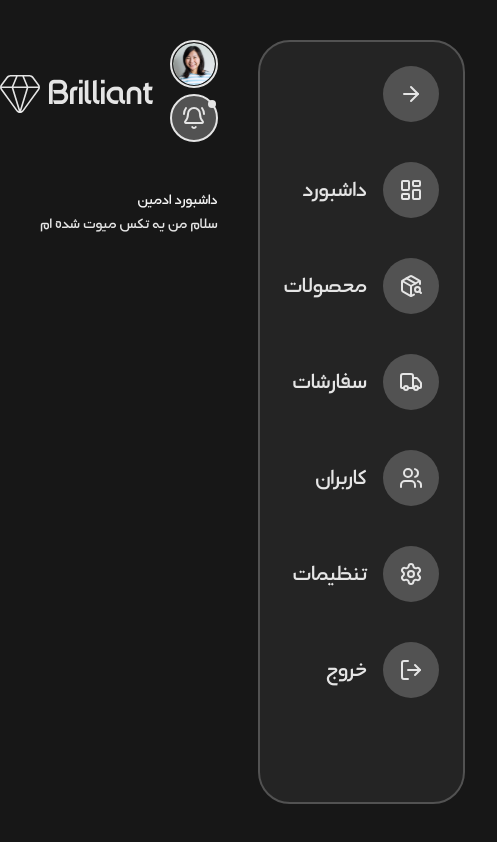
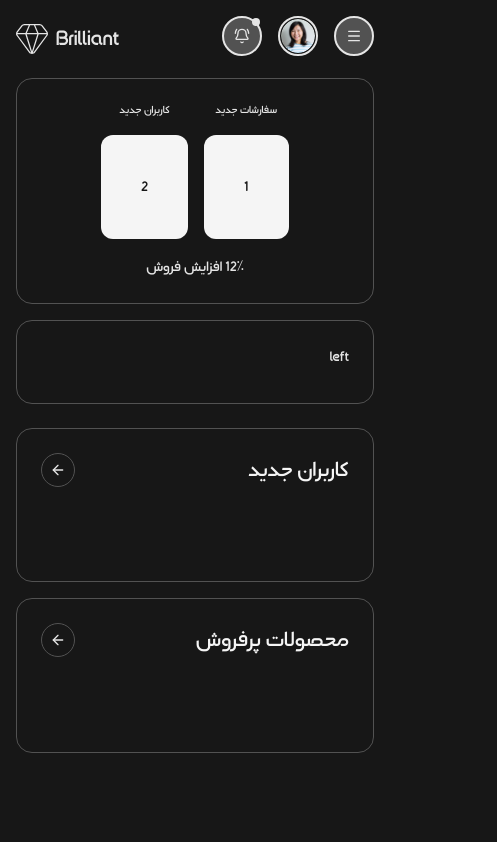
Before and after one commit to Rizza-dev/dashboard, a Next.js app: page / in a window 390 px wide. Shown: the whole page, 497 px wide, since content can reach past the window. Built offline with nearby package versions, Linux system fonts and the light colour scheme.

Commit message:
responsive navbar

```diff
--- a/package.json
+++ b/package.json
@@ -13,7 +13,8 @@
     "next": "15.5.3",
     "react": "19.1.0",
     "react-dom": "19.1.0",
-    "react-hot-toast": "^2.6.0"
+    "react-hot-toast": "^2.6.0",
+    "zustand": "^5.0.8"
   },
   "devDependencies": {
     "@eslint/eslintrc": "^3",
--- a/src/app/layout.js
+++ b/src/app/layout.js
@@ -4,8 +4,8 @@ import SideBar from "@/components/SideBar";
 import Navbar from "@/components/Navbar";
 
 export const metadata = {
-  title: "شرکت پخش لوازم آشپزخانه برلیان",
-  description: "تولید و پخش دمکنی ،آبگیرظروف ،سرویس عروس، پیش بند و...",
+  title: "داشبورد ادمین",
+  description: "داشبورد ادمین پخش لوازم آشپزخانه برلیان",
   icons: "./logo.svg",
 };
 
@@ -13,15 +13,13 @@ export default function RootLayout({ children }) {
   return (
     <html lang="FA-IR" dir="rtl">
       <body className={`${artin.className} `}>
-        <div className="w-full h-full flex gap-10 py-10 px-8">
+        <div className="w-full h-full flex md:gap-4  py-4  px-4">
           <div className="w-fit h-[calc(100vh-80px)]">
             <SideBar />
           </div>
           <div className="w-full h-[calc(100vh-80px)]  ">
             <Navbar />
-            <div className="mt-10">
-              {children}
-            </div>
+            <div className="lg:mt-6 mt-4">{children}</div>
           </div>
         </div>
       </body>
--- a/src/app/page.js
+++ b/src/app/page.js
@@ -1,16 +1,65 @@
-import React from 'react'
+import { ArrowLeft } from "lucide-react";
+import Link from "next/link";
+import React from "react";
 
 const page = () => {
   return (
-    <div className=' '>
-      <h1>
-        داشبورد ادمین
-      </h1>
-      <p>
-        سلام من یه تکس میوت شده ام
-      </p>
+    <div className="flex w-full gap-6 flex-col h-[80vh]">
+      {/* ===================top======================== */}
+      <div className="flex justify-between items-center gap-4 w-full h-full flex-col lg:flex-row">
+        <div className="w-full h-full border border-strok rounded-2xl p-6 flex-1 ">
+          <div className="flex w-full items-center justify-center h-full flex-col gap-4 ">
+            <div className="flex items-center gap-4 justify-center w-full h-full">
+              <div>
+                <p className="text-xs text-nowrap mb-4 text-center">
+                  سفارشات جدید
+                </p>
+                <div className="w-full bg-foreground p-10 rounded-xl text-background">
+                  1
+                </div>
+              </div>
+              <div>
+                <p className="text-xs text-nowrap mb-4 text-center">
+                  کاربران جدید
+                </p>
+                <div className="w-full bg-foreground p-10 rounded-xl text-background">
+                  2
+                </div>
+              </div>
+            </div>
+            <p>12% افزایش فروش</p>
+          </div>
+        </div>
+        <div className="w-full h-full border border-strok rounded-2xl p-6 flex-2">
+          left
+        </div>
+      </div>
+      {/* ====================bottom===================== */}
+      <div className="flex justify-between items-center gap-4 w-full h-full flex-col lg:flex-row">
+        <div className="w-full h-full border border-strok rounded-2xl p-6 ">
+          <div className="w-full flex justify-between items-center">
+            <h2 className="xl:text-4xl text-2xl">
+              کاربران جدید
+            </h2>
+            <Link href={'/users'} className="border border-strok p-2 rounded-full">
+              <ArrowLeft size={16} />
+            </Link>
+          </div>
+
+        </div>
+        <div className="w-full h-full border border-strok rounded-2xl p-6 ">
+          <div className="w-full flex justify-between items-center">
+            <h2 className="xl:text-4xl text-2xl">
+              محصولات پرفروش
+            </h2>
+            <Link href={'/products'} className="border border-strok p-2 rounded-full">
+              <ArrowLeft size={16} />
+            </Link>
+          </div>
+        </div>
+      </div>
     </div>
-  )
-}
+  );
+};
 
-export default page
+export default page;
--- a/src/components/Navbar.jsx
+++ b/src/components/Navbar.jsx
@@ -1,26 +1,42 @@
-import {  BellRing } from 'lucide-react'
-import Image from 'next/image'
-import React from 'react'
+"use client";
+import useMenuState from "@/store/MenuState";
+import { BellRing, Menu } from "lucide-react";
+import Image from "next/image";
+import React from "react";
 
 const Navbar = () => {
+  const { onOpen } = useMenuState();
   return (
-    <div className='w-full flex justify-between items-center'>
-        <div className='inline-block space-x-4'>
-            <button className='w-[48px] h-[48px] relative border-text-mute border-2 rounded-full cursor-pointer'>
-                <Image src={'/user-picture.svg'} fill className='rounded-full p-[1px]' alt='user' />
-            </button>
-            <button className='w-[48px] h-[48px] relative border-text-mute border-2 rounded-full bg-strok cursor-pointer'>
-                <BellRing  className='absolute inset-0 m-auto ' size={24} />
-                <span className='absolute top-1 right-0 w-2 h-2 bg-text-mute text-bg-2 rounded-full flex items-center justify-center'></span>
-            </button>
+    <div className="w-full flex justify-between items-center">
+      <div className="inline-block space-x-4">
+       <button onClick={onOpen} className="w-[40px] md:hidden h-[40px] md:w-[48px] md:h-[48px] relative border-text-mute border-2 rounded-full bg-strok cursor-pointer">
+          <Menu className="absolute inset-0 m-auto md:w-[24px] md:h-[24px] w-[16px]" />
+        </button>
+        <button className=" w-[40px] h-[40px] md:w-[48px] md:h-[48px] relative border-text-mute border-2 rounded-full cursor-pointer">
+          <Image
+            src={"/user-picture.svg"}
+            fill
+            className="rounded-full p-[1px]"
+            alt="user"
+          />
+        </button>
+        <button className="w-[40px] h-[40px] md:w-[48px] md:h-[48px] relative border-text-mute border-2 rounded-full bg-strok cursor-pointer">
+          <BellRing className="absolute inset-0 m-auto md:w-[24px] md:h-[24px] w-[16px]" />
+          <span className="absolute md:top-1 top-0 right-0 md:right-0 w-2 h-2 bg-text-mute text-bg-2 rounded-full flex items-center justify-center"></span>
+        </button>
+      </div>
+      <div className="md:pl-8 flex items-center jucetify-center gap-2">
+        <p className="md:text-[40px] text-2xl">Brilliant</p>
+        <Image
+          src={"/logo.svg"}
+          alt="logo"
+          className="w-[32px]"
+          width={40}
+          height={40}
+        />
+      </div>
+    </div>
+  );
+};
 
-        </div>
-        <div className='pl-8 flex items-center  gap-2'>
-            <p className='text-[40px]'>Brilliant</p>
-            <Image src={'/logo.svg'} alt='logo' width={40} height={40} />
-        </div>
-    </div>
-  )
-}
-
-export default Navbar
+export default Navbar;
--- a/src/components/SideBar.jsx
+++ b/src/components/SideBar.jsx
@@ -1,4 +1,5 @@
 "use client";
+import useMenuState from "@/store/MenuState";
 import {
   ArrowLeft,
   ArrowRight,
@@ -8,58 +9,117 @@ import {
   Settings,
   Truck,
   Users,
+  X,
 } from "lucide-react";
 import Link from "next/link";
 import React, { useState } from "react";
 
 const SideBar = () => {
-  const [showText, setShowText] = useState(true);
+  const { isOpen, onClose } = useMenuState();
+
   return (
-    <div className="h-full  p-6 border-strok border-2 rounded-[32px] bg-bg-2 ">
-      <ul className="flex flex-col items-start justify-center gap-10 ">
+    <div>
+      {isOpen ? (
+        <div className="bg-background/90 w-full h-screen z-10 absolute top-0 right-0 left-0"></div>
+      ) : (
+        <div></div>
+      )}
+
+      <div
+        className={`${
+          isOpen ? "" : "hidden"
+        } md:h-[calc(100vh-80px)] h-full w-fit max-md:w-2/4 p-4 md:p-6  bg-bg-2 absolute md:static z-20 right-0 top-0 md:block md:border-strok md:border-2 md:rounded-2xl `}
+      >
+        <ul className="flex flex-col items-start h-full justify-start  gap-8 md:gap-10 ">
           <li
-          onClick={() => setShowText(!showText)}
-          className="cursor-pointer bg-strok p-4 rounded-[32px] "
+            onClick={onClose}
+            className="cursor-pointer md:hidden flex items-center justify-center gap-4"
           >
-          {!showText ? <ArrowLeft size={24} /> : <ArrowRight size={24} />}
+            <button className="bg-strok px-3 py-2 md:p-4 rounded-full cursor-pointer">
+              <X className="w-4 md:w-6" />
+            </button>
+            <p className={`text-xl`}>بستن منو</p>
           </li>
-        <li className="cursor-pointer flex items-center justify-center gap-4 ">
-          <Link className="bg-strok p-4 rounded-[32px]" href="/">
-            <LayoutDashboard size={24} />
+          <li
+            onClick={onClose}
+            className="cursor-pointer flex items-center justify-center gap-4 "
+          >
+            <Link className="bg-strok px-3 py-2 md:p-4 rounded-full " href="/">
+              <LayoutDashboard className="w-4 md:w-6" />
             </Link>
-          <p className={` ${showText ? "" : "hidden"} text-2xl`}>داشبورد</p>
+            <Link href="/" className={`text-xl`}>
+              داشبورد
+            </Link>
           </li>
-        <li className="cursor-pointer flex items-center justify-center gap-4 ">
-          <Link className="bg-strok p-4 rounded-[32px]" href="/products">
-            <PackageSearch size={24} />
+          <li
+            onClick={onClose}
+            className="cursor-pointer flex items-center justify-center gap-4 "
+          >
+            <Link
+              className="bg-strok px-3 py-2 md:p-4 rounded-[32px]"
+              href="/products"
+            >
+              <PackageSearch className="w-4 md:w-6" />
             </Link>
-          <p className={` ${showText ? "" : "hidden"} text-2xl`}>محصولات</p>
+            <Link href="/products" className={`text-xl`}>
+              محصولات
+            </Link>
           </li>
-        <li className="cursor-pointer flex items-center justify-center gap-4 ">
-          <Link className="bg-strok p-4 rounded-[32px]" href="/orders">
-            <Truck size={24} />
+          <li
+            onClick={onClose}
+            className="cursor-pointer flex items-center justify-center gap-4 "
+          >
+            <Link
+              className="bg-strok px-3 py-2 md:p-4 rounded-[32px]"
+              href="/orders"
+            >
+              <Truck className="w-4 md:w-6" />
             </Link>
-          <p className={` ${showText ? "" : "hidden"} text-2xl`}>سفارشات</p>
+            <Link href="/orders" className={` text-xl`}>
+              سفارشات
+            </Link>
           </li>
-        <li className="cursor-pointer flex items-center justify-center gap-4 ">
-          <Link className="bg-strok p-4 rounded-[32px]" href="/users">
-            <Users size={24} />
+          <li
+            onClick={onClose}
+            className="cursor-pointer flex items-center justify-center gap-4 "
+          >
+            <Link
+              className="bg-strok px-3 py-2 md:p-4 rounded-[32px]"
+              href="/users"
+            >
+              <Users className="w-4 md:w-6" />
             </Link>
-          <p className={` ${showText ? "" : "hidden"} text-2xl`}>کاربران</p>
+            <Link href="/users" className={` text-xl`}>
+              کاربران
+            </Link>
           </li>
-        <li className="cursor-pointer flex items-center justify-center gap-4 ">
-          <Link className="bg-strok p-4 rounded-[32px]" href="/settings">
-            <Settings size={24} />
+          <li
+            onClick={onClose}
+            className="cursor-pointer flex items-center justify-center gap-4 "
+          >
+            <Link
+              className="bg-strok px-3 py-2 md:p-4 rounded-[32px]"
+              href="/settings"
+            >
+              <Settings className="w-4 md:w-6" />
             </Link>
-          <p className={` ${showText ? "" : "hidden"} text-2xl`}>تنظیمات</p>
+            <Link href="/settings" className={`text-xl`}>
+              تنظیمات
+            </Link>
           </li>
-        <li className="cursor-pointer flex items-center justify-center gap-4 ">
-          <Link className="bg-strok p-4 rounded-[32px]" href="/">
-            <LogOut size={24} />
+          <li
+            onClick={onClose}
+            className="cursor-pointer flex items-center justify-center gap-4 "
+          >
+            <Link className="bg-strok px-3 py-2 md:p-4 rounded-[32px]" href="/">
+              <LogOut className="w-4 md:w-6" />
             </Link>
-          <p className={` ${showText ? "" : "hidden"} text-2xl`}>خروج</p>
+            <Link href="/" className={`text-xl`}>
+              خروج
+            </Link>
           </li>
         </ul>
+      </div>
     </div>
   );
 };
--- /dev/null
+++ b/src/store/MenuState.js
@@ -0,0 +1,10 @@
+'use client'
+import { create } from "zustand";
+
+const useMenuState = create((set) => ({
+  isOpen: false,
+  onOpen: () => set({ isOpen: true }),
+  onClose: () => set({ isOpen: false }),
+}));
+
+export default useMenuState;
```
Also changed, not shown: 1 other file (tests, documents, lock files or other folders). Lines whose indentation alone changed are shown as unchanged.
